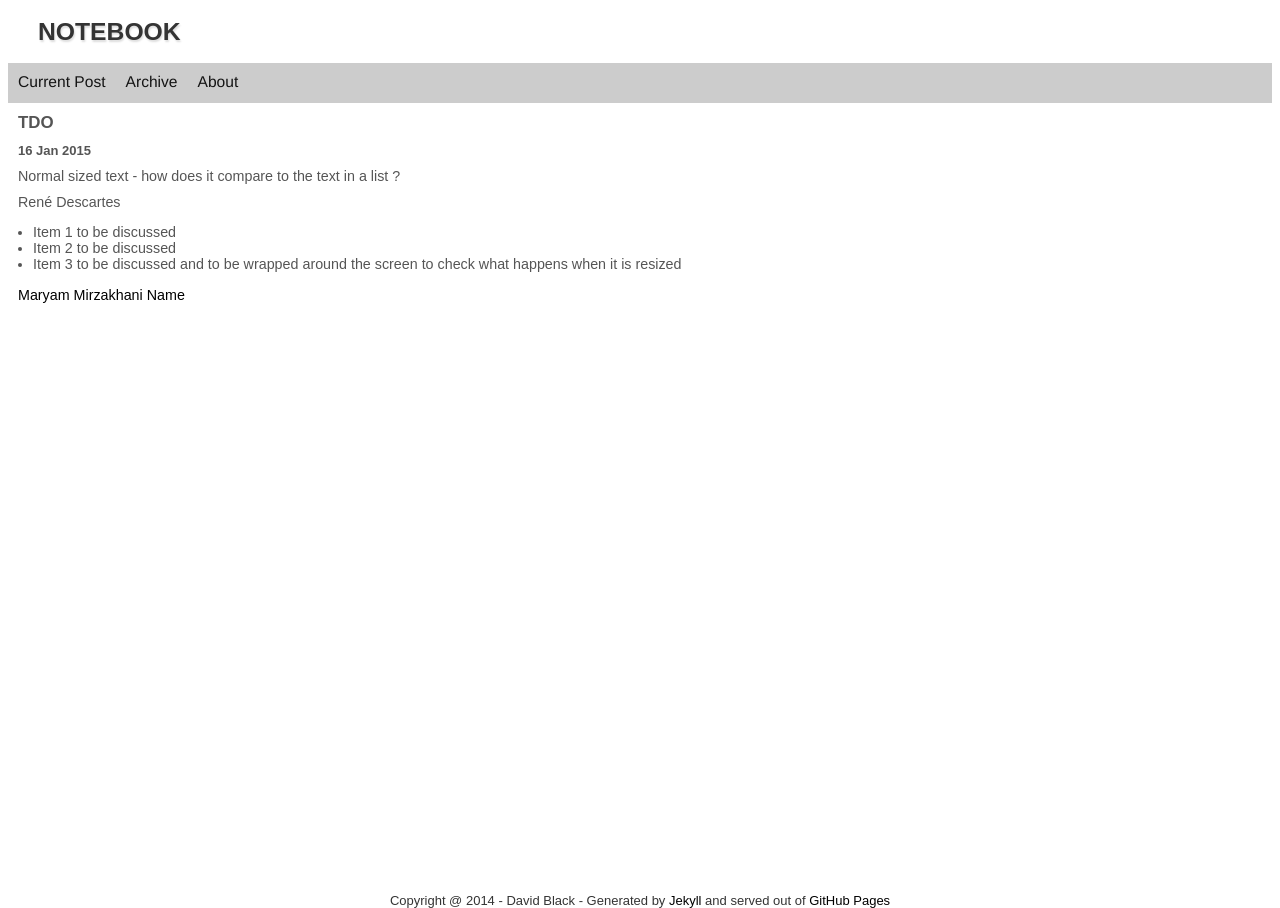
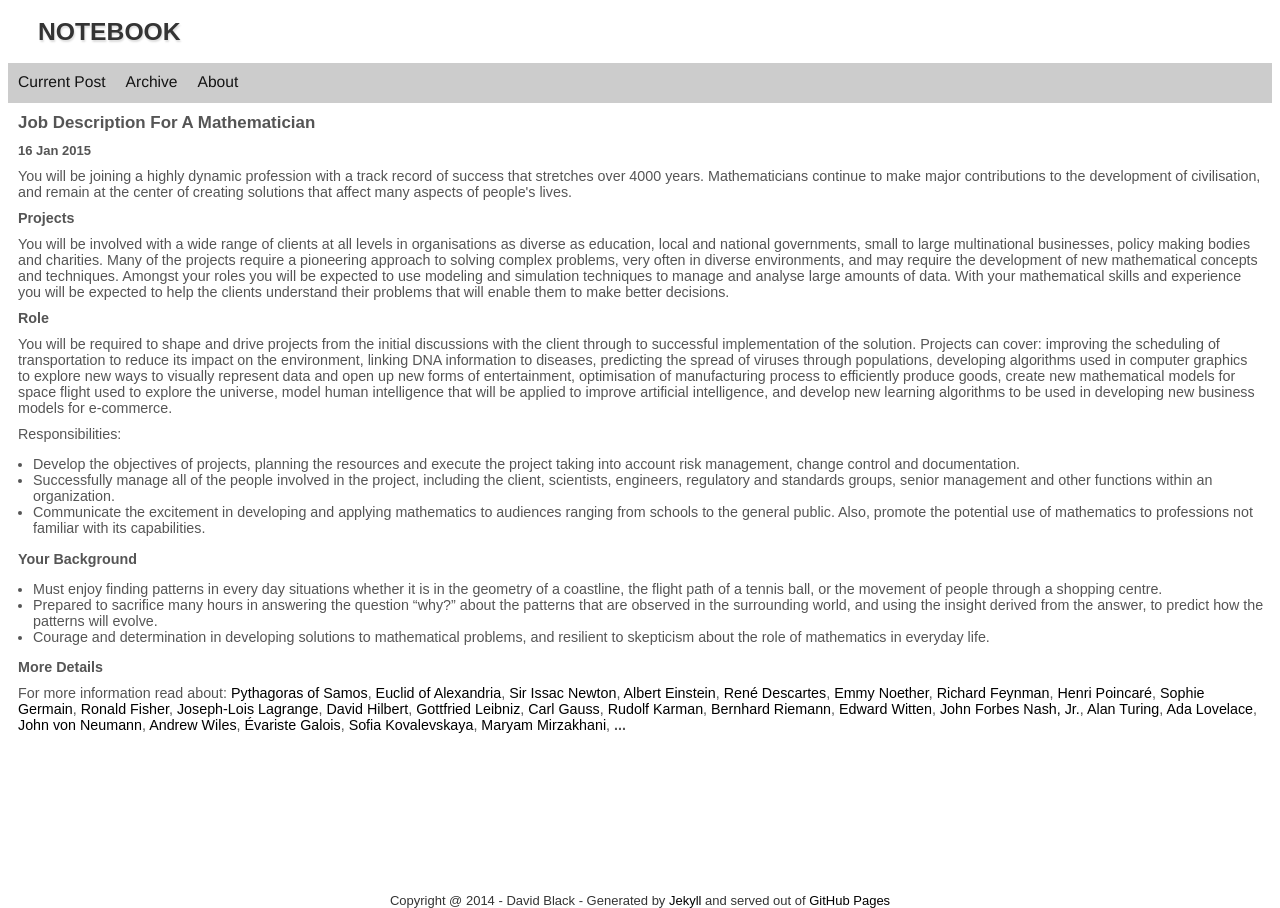
Before and after one commit to dtinblack/dtinblack.github.io, a Jekyll site: the page built from _posts/2015-01-16-current.html, in a window 1280 px wide. Built offline with Jekyll 4.4.1, drawn with Linux system fonts in a browser that asks for light colours.

Commit message:
new post

```diff
--- a/_posts/2015-01-16-current.html
+++ b/_posts/2015-01-16-current.html
@@ -1,45 +1,103 @@
 ---
 layout: post
-title: TDO
-description:
+title:  Job Description For A Mathematician
+description: A Career in Mathematics.
 ---
 
 <p>
-Normal sized text - how does it compare to the text in a list ?
+You will be joining a highly dynamic profession with a track record of success that stretches over
+4000 years. Mathematicians continue to make major contributions to the development of civilisation,
+and remain at the center of creating solutions that affect many aspects of people's lives.
 </p>
 
 <p>
-
+<b>Projects</b>
 </p>
 
 <p>
-
+You will be involved with a wide range of clients at all levels in organisations
+as diverse as education, local and national governments, small to large multinational businesses, policy
+making bodies and charities. Many of the projects require a pioneering approach to solving complex
+problems, very often in diverse environments, and may require the development of new mathematical concepts and
+techniques. Amongst your roles you will be expected to use modeling and simulation techniques to manage and analyse large
+amounts of data. With your mathematical skills and experience you will be expected to help the
+clients understand their problems that will enable them to make better decisions.
 </p>
 
 <p>
+<b>Role</b>
+</p>
+<p>
+You will be required to shape and drive projects from the initial discussions with the client through to
+successful implementation of the solution. Projects can cover: improving the scheduling of transportation
+to reduce its impact on the environment, linking DNA information to diseases, predicting the spread of
+viruses through populations, developing algorithms used in computer graphics to explore new ways to
+visually represent data and open up new forms of entertainment, optimisation of manufacturing process
+to efficiently produce goods, create new mathematical models for space flight used to explore the universe,
+model human intelligence that will be applied to improve artificial intelligence, and develop new
+learning algorithms to be used in developing new business models for e-commerce.
+</p>
 
-René Descartes
-
+<p>Responsibilities:</p>
+<p>
+  <ul>
+    <li>Develop the objectives of projects, planning the resources and execute the project
+        taking into account risk management, change control and documentation.</li>
+    <li>Successfully manage all of the people involved in the project, including the client,
+        scientists, engineers, regulatory and standards groups, senior management and other
+        functions within an organization.</li>
+    <li>Communicate the excitement in developing and applying mathematics to
+        audiences ranging from schools to the general public. Also,
+        promote the potential use of mathematics to professions not familiar with
+        its capabilities.</li>
+  </ul>
 </p>
 
 <p>
-
-
-  <ul>
-    <li>Item 1 to be discussed</li>
-    <li>Item 2 to be discussed</li>
-    <li>Item 3 to be discussed
-        and to be wrapped around the screen to check what happens when it is resized</li>
-  </ul>
-
-
+<b>Your Background</b>
 </p>
 
 <p>
+  <ul>
+    <li>Must enjoy finding patterns in every day situations whether it is in the geometry of
+        a coastline, the flight path of a tennis ball, or the movement of people through a shopping centre.</li>
+    <li>Prepared to sacrifice many hours in answering the question “why?” about the patterns
+        that are observed in the surrounding world, and using the insight derived from the answer,
+        to predict how the patterns will evolve.</li>
+    <li>Courage and determination in developing solutions to mathematical problems, and resilient
+        to skepticism about the role of mathematics in everyday life.</li>
+  </ul>
+</p>
 
-<a href="http://en.wikipedia.org/wiki/Maryam_Mirzakhani" target="_blank">Maryam Mirzakhani</a>
+<p>
+<b>More Details</b>
+</p>
 
-<a href="" target="_blank">Name</a>
-
-
+<p>
+For more information read about:
+<a href="http://en.wikipedia.org/wiki/Pythagoras" target="_blank">Pythagoras of Samos</a>,
+<a href="http://en.wikipedia.org/wiki/Euclid" target="_blank">Euclid of Alexandria</a>,
+<a href="http://en.wikipedia.org/wiki/Isaac_Newton" target="_blank">Sir Issac Newton</a>,
+<a href="http://en.wikipedia.org/wiki/Albert_Einstein" target="_blank">Albert Einstein</a>,
+<a href="http://en.wikipedia.org/wiki/Ren%C3%A9_Descartes" target="_blank">René Descartes</a>,
+<a href="http://en.wikipedia.org/wiki/Emmy_Noether" target="_blank">Emmy Noether</a>,
+<a href="http://en.wikipedia.org/wiki/Richard_Feynman" target="_blank">Richard Feynman</a>,
+<a href="http://en.wikipedia.org/wiki/Henri_Poincar%C3%A9" target="_blank">Henri Poincaré</a>,
+<a href="http://en.wikipedia.org/wiki/Sophie_Germain" target="_blank">Sophie Germain</a>,
+<a href="http://en.wikipedia.org/wiki/Ronald_Fisher" target="_blank">Ronald Fisher</a>,
+<a href="http://en.wikipedia.org/wiki/Joseph-Louis_Lagrange" target="_blank">Joseph-Lois Lagrange</a>,
+<a href="http://en.wikipedia.org/wiki/David_Hilbert" target="_blank">David Hilbert</a>,
+<a href="http://en.wikipedia.org/wiki/Gottfried_Wilhelm_Leibniz" target="_blank">Gottfried Leibniz</a>,
+<a href="http://en.wikipedia.org/wiki/Carl_Friedrich_Gauss" target="_blank">Carl Gauss</a>,
+<a href="http://www.ieeeghn.org/wiki/index.php/Rudolf_E._Kalman" target="_blank">Rudolf Karman</a>,
+<a href="http://en.wikipedia.org/wiki/Bernhard_Riemann" target="_blank">Bernhard Riemann</a>,
+<a href="http://en.wikipedia.org/wiki/Edward_Witten" target="_blank">Edward Witten</a>,
+<a href="http://en.wikipedia.org/wiki/John_Forbes_Nash,_Jr." target="_blank">John Forbes Nash, Jr.</a>,
+<a href="http://en.wikipedia.org/wiki/Alan_Turing" target="_blank">Alan Turing</a>,
+<a href="http://en.wikipedia.org/wiki/Ada_Lovelace" target="_blank">Ada Lovelace</a>,
+<a href="http://en.wikipedia.org/wiki/John_von_Neumann" target="_blank">John von Neumann</a>,
+<a href="http://en.wikipedia.org/wiki/Andrew_Wiles" target="_blank">Andrew Wiles</a>,
+<a href="http://en.wikipedia.org/wiki/%C3%89variste_Galois  " target="_blank">Évariste Galois</a>,
+<a href="http://en.wikipedia.org/wiki/Sofia_Kovalevskaya" target="_blank">Sofia Kovalevskaya</a>,
+<a href="http://en.wikipedia.org/wiki/Maryam_Mirzakhani" target="_blank">Maryam Mirzakhani</a>, <b>...</b>
 </p>
```
